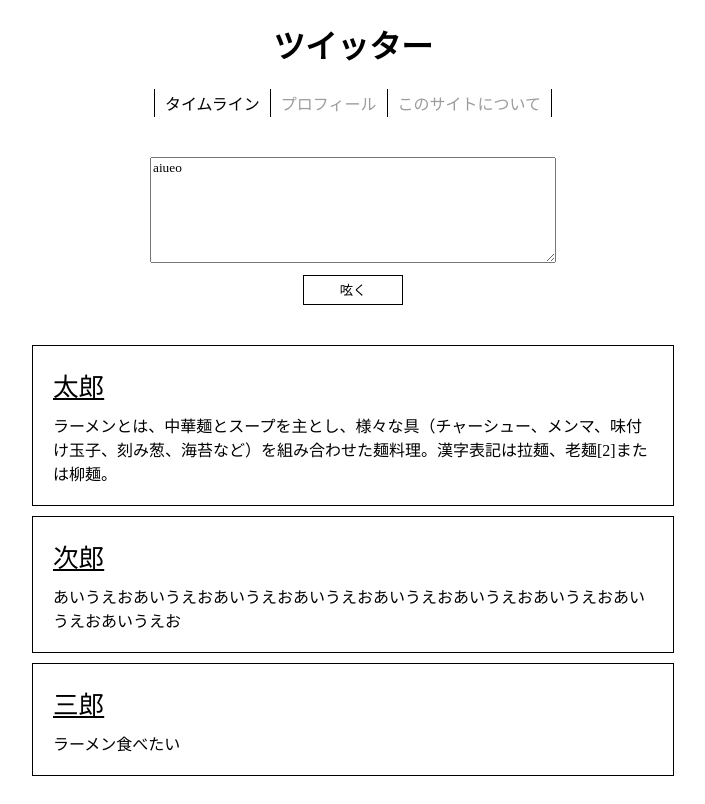
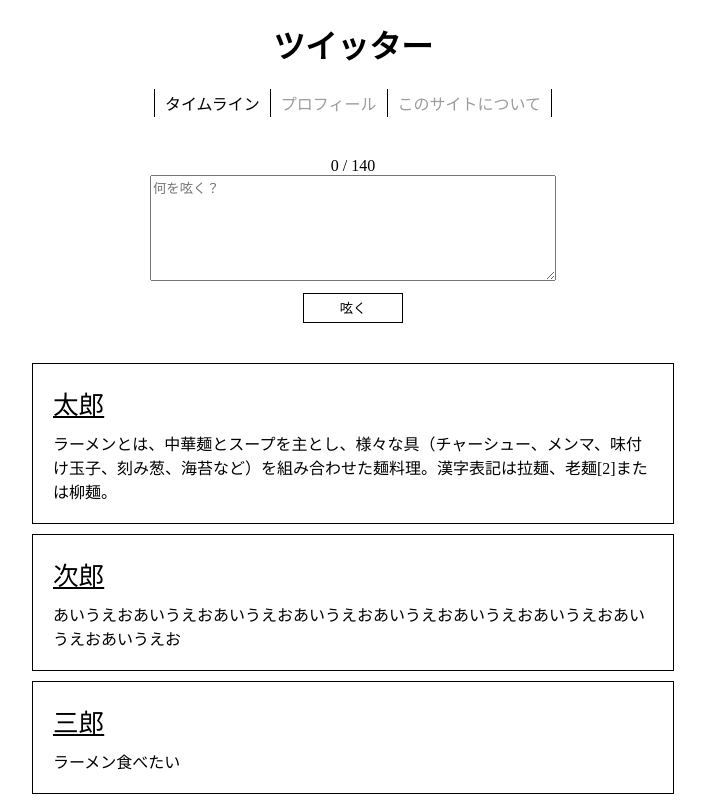
Before and after one commit to shutarou-iijima/react-sample, a React (Create React App) app: page / in a window 1280 px wide. Shown: the whole page, without its empty margins (287-992 px from the left). Built offline with nearby package versions, Linux system fonts and the light colour scheme.

Commit message:
文字数制限140

```diff
--- a/src/components/TweetArea.tsx
+++ b/src/components/TweetArea.tsx
@@ -5,17 +5,27 @@ interface Props {
 }
 
 function TweetArea({ onClick }: Props) {
-    const [text, setText] = useState('aiueo')
+    const [text, setText] = useState('')
+    const [count, setCount] = useState(0)
 
     return (
         <div className="tweetarea">
+            <div>
+                {count} / 140
+            </div>
             <div>
                 <textarea
                     className="tweetarea__textarea"
                     value={text}
                     onChange={ (event) => {
+                        const value = event.target.value
+                        if (value.length > 140) {
+                            return
+                        }
+                        setCount(event.target.value.length)
                         setText(event.target.value)
                     }}
+                    placeholder="何を呟く？"
                 />
             </div>
             <div>
@@ -24,6 +34,7 @@ function TweetArea({ onClick }: Props) {
                     className="tweetarea__submit"
                     onClick={ () => {
                         onClick(text)
+                        setText('')
                     }}
                 >
                     呟く
```
